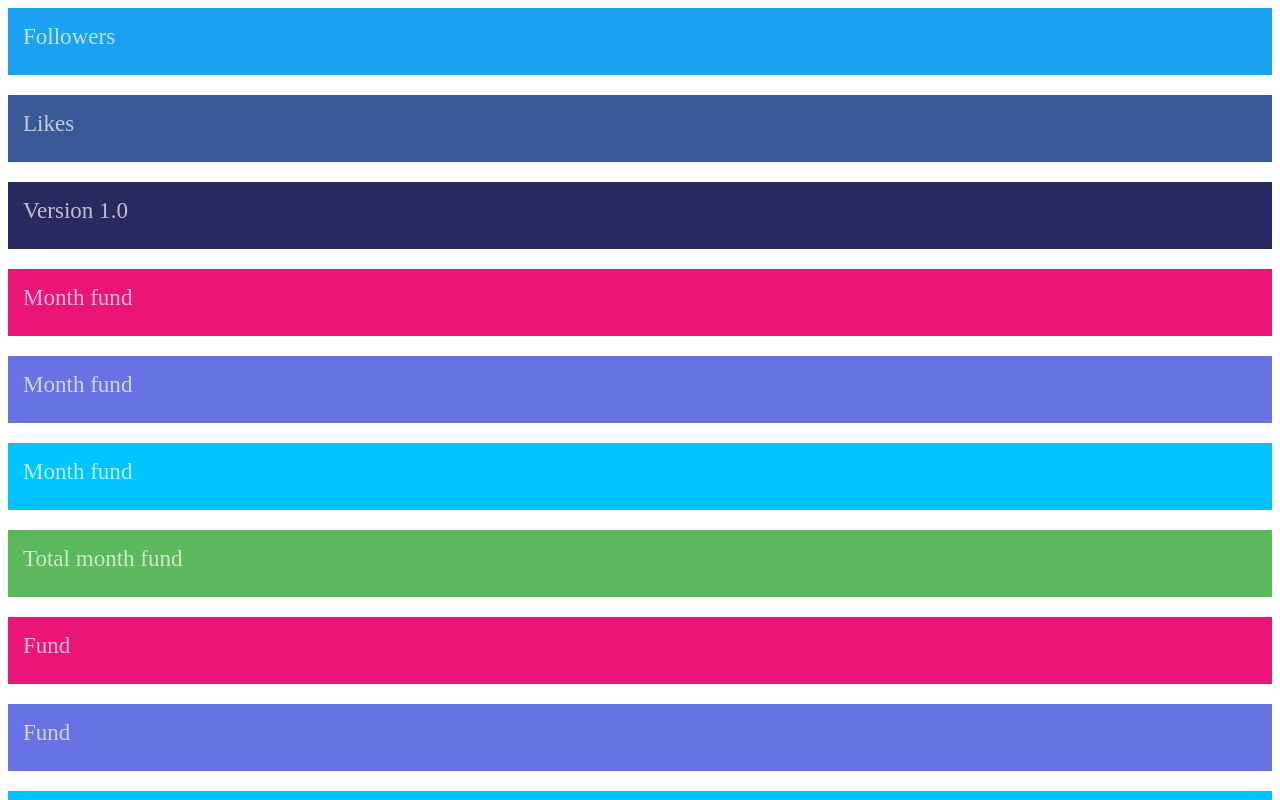
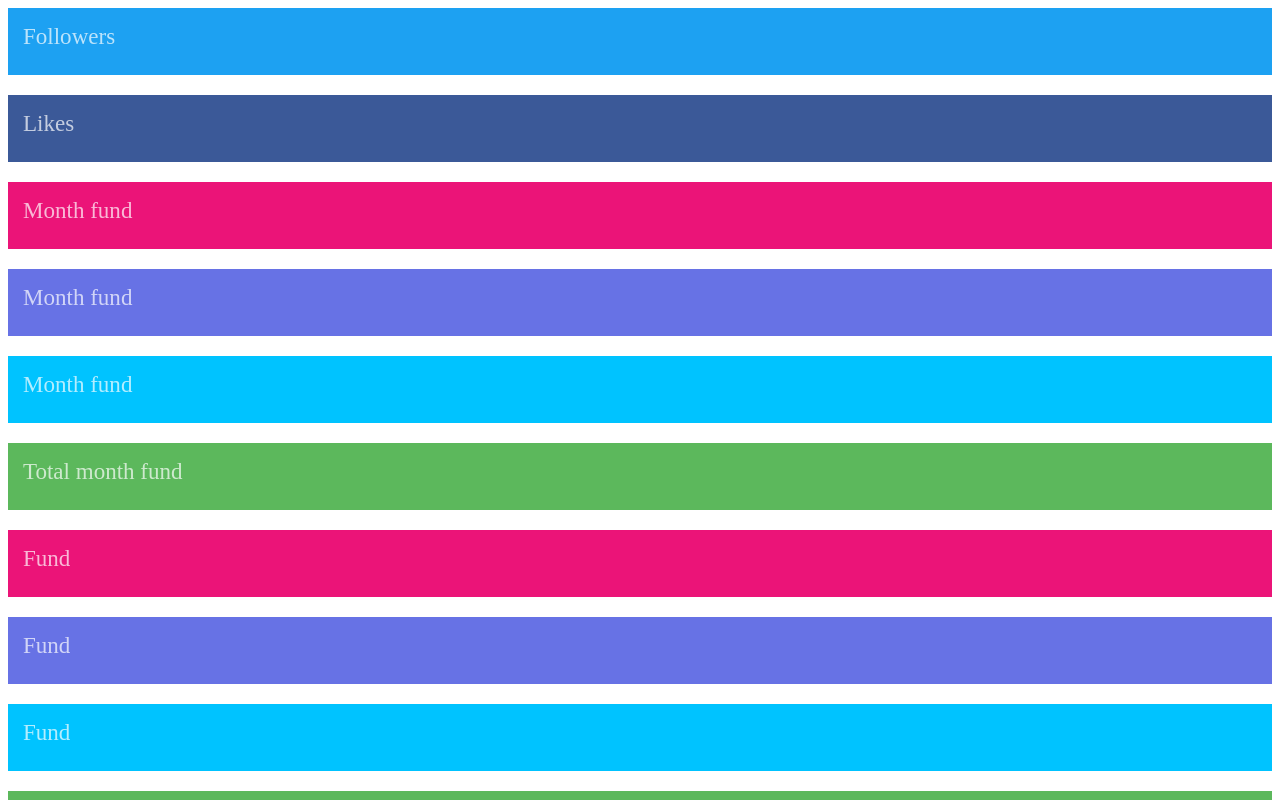
Before and after one commit to pupscan/monitoring, a Vue app: page / in a window 1280 px wide. Shown: the top 800 px of the page. Built offline with nearby package versions, Linux system fonts and the light colour scheme; no server answers; the HTML template or start-up script is replaced by a standard one.

Commit message:
Remove Gitlab

```diff
--- a/src/App.vue
+++ b/src/App.vue
@@ -8,7 +8,6 @@
                 <facebook-box></facebook-box>
             </div>
             <div class="col-md-6 col-xl-3">
-                <gitlab-box></gitlab-box>
             </div>
             <div class="col-md-6 col-xl-3">
             </div>
```
